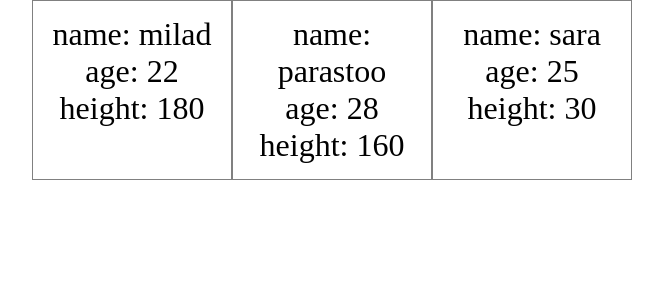
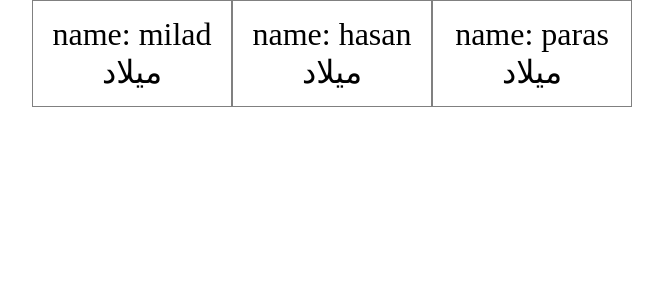
Before and after one commit to parastoopourazizi/my-app, a React (Create React App) app: page / in a window 1280 px wide. Shown: the top 300 px of the page, without its empty margins (308-971 px from the left). Built offline with nearby package versions, Linux system fonts and the light colour scheme.

Commit message:
children props

```diff
--- a/src/App.js
+++ b/src/App.js
@@ -1,16 +1,21 @@
-import User from "./User"
-import './App.css'
+import User from "./User";
+import './App.css';
 
 function App(){
+
     return(
         <div className="row">
-            <User name='milad' age='22' height='180' />
-            <User name='parastoo' age='28' height='160'/>
-            <User name='sara' age='25' height='30'  />
+            <User name="milad" >
+                <div>میلاد</div></User>
+            <User name='hasan' >
+            <div>میلاد</div>
+                </User>
+            <User name="paras">
+            <div>میلاد</div></User>
 
 
 
         </div>
-    )
+    );
 }
-export default App
+export default App;
--- a/src/User.js
+++ b/src/User.js
@@ -1,10 +1,10 @@
 import './User.css'
-function User({name , age , height}){
+function User({name , children}){
     return(
         <div className="container">
             <p>name: {name}</p>
-            <p>age: {age}</p>
-            <p>height: {height}</p>
+            {children}
+
         </div>
     )
     }
```
